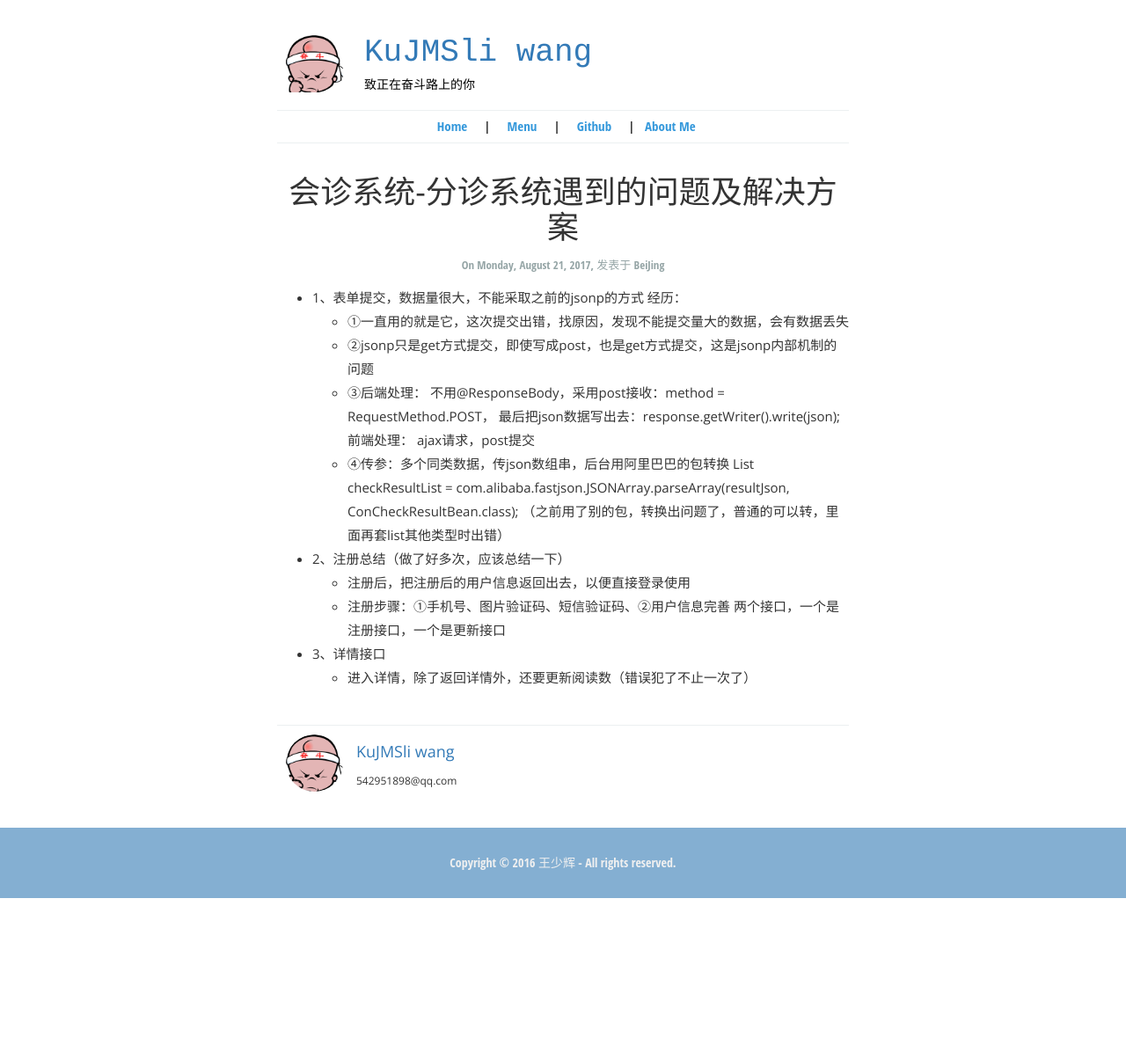
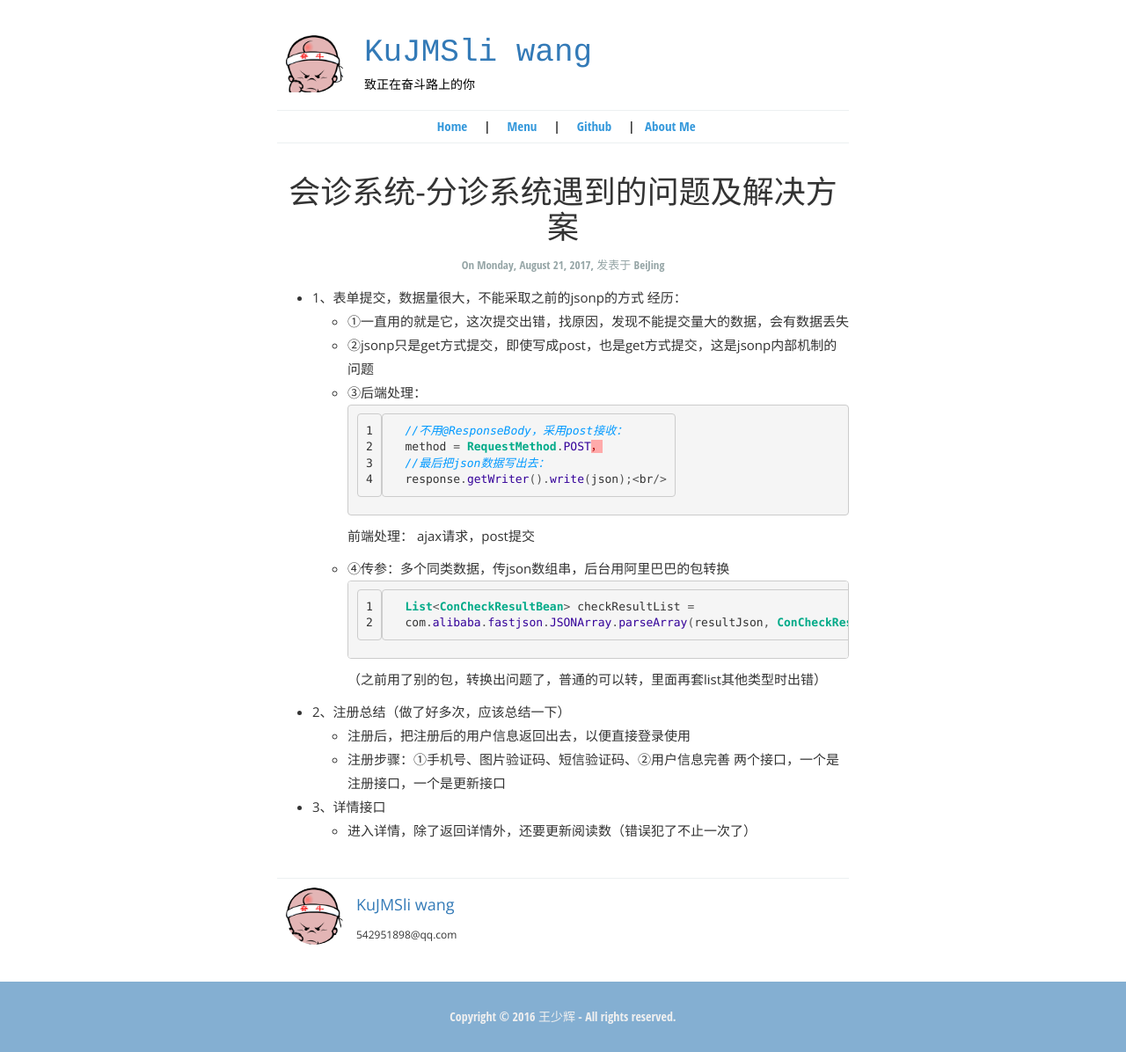
Before and after one commit to KuJMSliwang/KuJMSliwang.github.io, a Jekyll site: the page built from _posts/2017-08-21-Getting-Started.md, in a window 1280 px wide. Shown: the whole page at 88% size. Built offline with Jekyll 4.4.1, drawn with Linux system fonts in a browser that asks for light colours; before the commit the page ends 1021 px from its top, so only the background shows below that.

Commit message:
格式修改

````diff
--- a/_posts/2017-08-21-Getting-Started.md
+++ b/_posts/2017-08-21-Getting-Started.md
@@ -13,13 +13,19 @@
     - ①一直用的就是它，这次提交出错，找原因，发现不能提交量大的数据，会有数据丢失
     - ②jsonp只是get方式提交，即使写成post，也是get方式提交，这是jsonp内部机制的问题
     - ③后端处理：
-	不用@ResponseBody，采用post接收：method = RequestMethod.POST，
-	最后把json数据写出去：response.getWriter().write(json);<br/>
+    ```java
+	//不用@ResponseBody，采用post接收：
+	method = RequestMethod.POST，
+	//最后把json数据写出去：
+	response.getWriter().write(json);<br/>
+	```
   前端处理：
 	ajax请求，post提交
     - ④传参：多个同类数据，传json数组串，后台用阿里巴巴的包转换
-List<ConCheckResultBean> checkResultList =
-com.alibaba.fastjson.JSONArray.parseArray(resultJson, ConCheckResultBean.class);
+    ```java
+    List<ConCheckResultBean> checkResultList =
+    com.alibaba.fastjson.JSONArray.parseArray(resultJson, ConCheckResultBean.class);
+    ```
 （之前用了别的包，转换出问题了，普通的可以转，里面再套list其他类型时出错）
 - 2、注册总结（做了好多次，应该总结一下）
     - 注册后，把注册后的用户信息返回出去，以便直接登录使用
````
